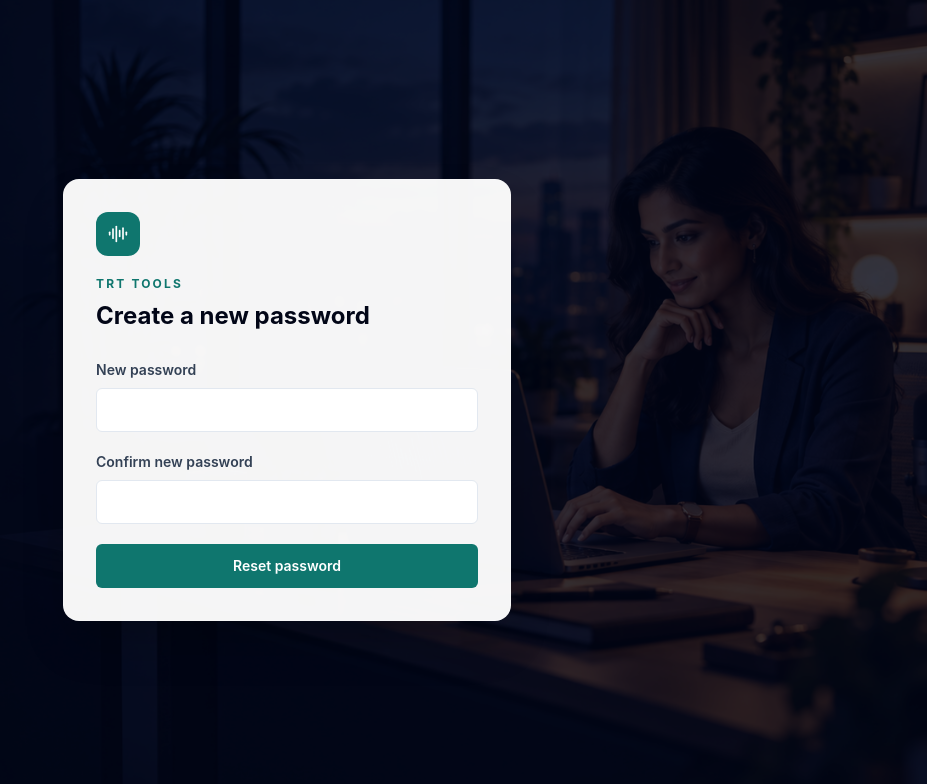
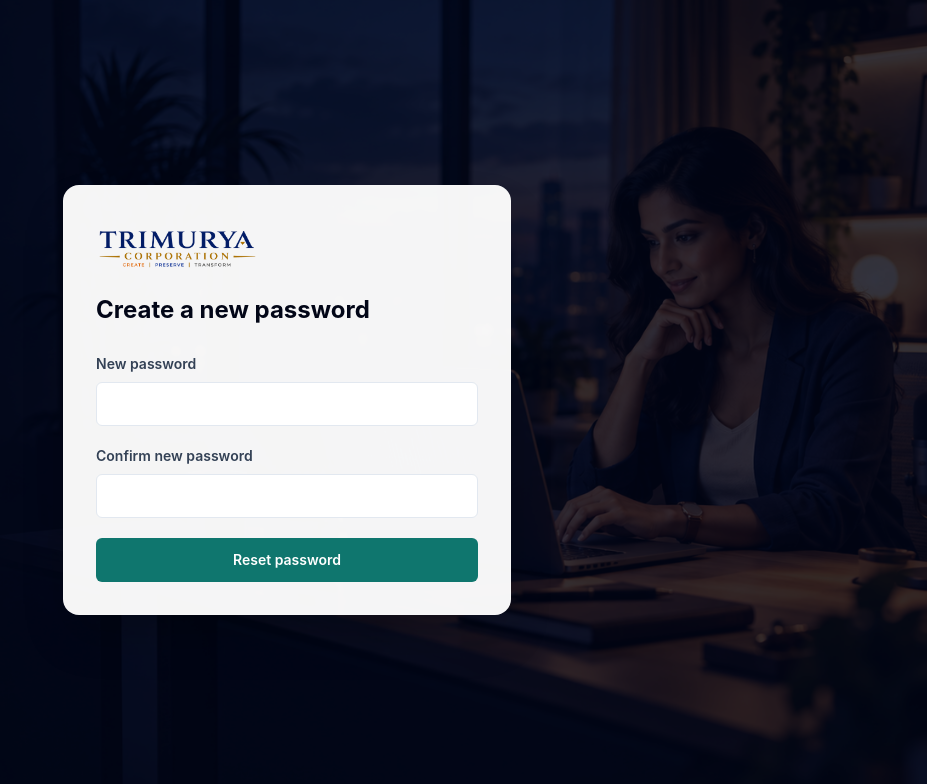
Before and after one commit to trimuryacorporation/recordings, a React (Vite) app in the folder frontend/: page /reset-password in a window 1280 px wide. Shown: the top 784 px of the page, without its empty margins (353-1280 px from the left). Built offline with nearby package versions, Linux system fonts and the light colour scheme; no server answers.

Commit message:
feat: add Trimurya logo to application branding

```diff
--- a/frontend/src/layouts/AppLayout.jsx
+++ b/frontend/src/layouts/AppLayout.jsx
@@ -19,6 +19,7 @@ import {
 import { useEffect, useState } from "react";
 import { Navigate, NavLink, Outlet, useLocation, useNavigate } from "react-router-dom";
 import { api, currentUser, logout } from "../services/api";
+import trimuryaLogo from "../assets/trimurya-corporation-logo.png";
 
 const sections = [
   { title: "Dashboard", items: [{ label: "Dashboard", to: "/app", icon: Home }] },
@@ -87,7 +88,7 @@ function Sidebar({ user, onNavigate }) {
   return (
     <aside className="flex h-full flex-col border-r border-line bg-white">
       <div className="border-b border-line px-5 py-5">
-        <p className="text-sm font-bold text-brand">TRT Tools</p>
+        <img src={trimuryaLogo} alt="Trimurya Corporation" className="h-9 w-auto max-w-full object-contain object-left" />
       </div>
       <nav className="app-scrollbar flex-1 overflow-y-auto px-3 py-4">
         {visibleSections.map((section) => (
--- a/frontend/src/pages/LoginPage.jsx
+++ b/frontend/src/pages/LoginPage.jsx
@@ -1,8 +1,9 @@
 import { useState } from "react";
-import { AudioLines, ChevronLeft } from "lucide-react";
+import { ChevronLeft } from "lucide-react";
 import { Navigate, useNavigate, useSearchParams } from "react-router-dom";
 import { Button, Input } from "../components/ui/primitives";
 import loginBackground from "../assets/login-workspace-ai.png";
+import trimuryaLogo from "../assets/trimurya-corporation-logo.png";
 import { currentUser, login, platformHome, requestPasswordReset } from "../services/api";
 
 export function LoginPage() {
--- a/frontend/src/pages/ResetPasswordPage.jsx
+++ b/frontend/src/pages/ResetPasswordPage.jsx
@@ -1,8 +1,9 @@
 import { useState } from "react";
 import { Link, useSearchParams } from "react-router-dom";
-import { AudioLines, CheckCircle2 } from "lucide-react";
+import { CheckCircle2 } from "lucide-react";
 import { Button, Input } from "../components/ui/primitives";
 import loginBackground from "../assets/login-workspace-ai.png";
+import trimuryaLogo from "../assets/trimurya-corporation-logo.png";
 import { resetPassword } from "../services/api";
 
 export function ResetPasswordPage() {
@@ -34,7 +35,7 @@ export function ResetPasswordPage() {
     <img src={loginBackground} alt="Professional working from home" className="absolute inset-0 h-full w-full object-cover object-[66%_center] sm:object-center" />
     <div className="absolute inset-0 bg-slate-950/80" />
     <section className="relative w-full max-w-md rounded-2xl border border-white/15 bg-white/[.96] p-5 shadow-2xl sm:p-8">
-      <div className="mb-7"><div className="mb-5 flex h-11 w-11 items-center justify-center rounded-xl bg-brand text-white"><AudioLines className="h-5 w-5" /></div><p className="text-xs font-bold uppercase tracking-[.18em] text-brand">TRT Tools</p><h1 className="mt-2 text-2xl font-bold text-slate-950">Create a new password</h1></div>
+      <div className="mb-7"><img src={trimuryaLogo} alt="Trimurya Corporation" className="mb-5 h-14 w-auto max-w-full object-contain object-left" /><h1 className="mt-2 text-2xl font-bold text-slate-950">Create a new password</h1></div>
       {complete ? <div className="space-y-5"><div className="rounded-lg bg-teal-50 p-4 text-sm text-teal-900"><CheckCircle2 className="mb-2 h-5 w-5 text-brand" />Your password has been reset successfully.</div><Link to="/login"><Button className="w-full">Go to sign in</Button></Link></div> : <form onSubmit={submit} className="space-y-5"><label className="block text-sm font-semibold text-slate-700">New password<Input className="mt-2 h-12 border-slate-200 bg-slate-50 text-base sm:h-11 sm:text-sm" type="password" minLength={8} autoComplete="new-password" required value={password} onChange={(event) => setPassword(event.target.value)} /></label><label className="block text-sm font-semibold text-slate-700">Confirm new password<Input className="mt-2 h-12 border-slate-200 bg-slate-50 text-base sm:h-11 sm:text-sm" type="password" minLength={8} autoComplete="new-password" required value={confirmPassword} onChange={(event) => setConfirmPassword(event.target.value)} /></label>{error && <p className="rounded-lg border border-red-100 bg-red-50 p-3 text-sm text-danger">{error}</p>}<Button className="h-12 w-full sm:h-11" type="submit" disabled={loading}>{loading ? "Resetting password..." : "Reset password"}</Button></form>}
     </section>
   </main>;
```
Also changed, not shown: frontend/src/assets/trimurya-corporation-logo.png (added).
